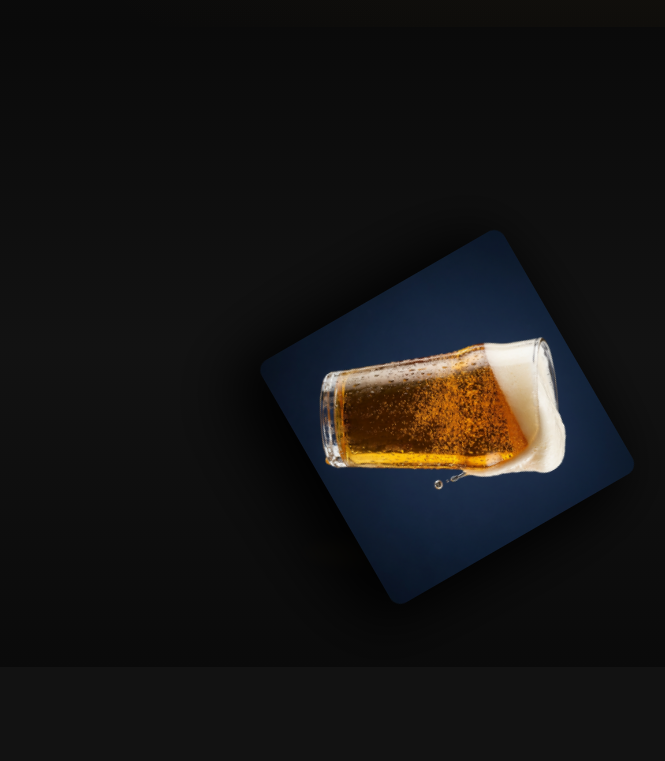
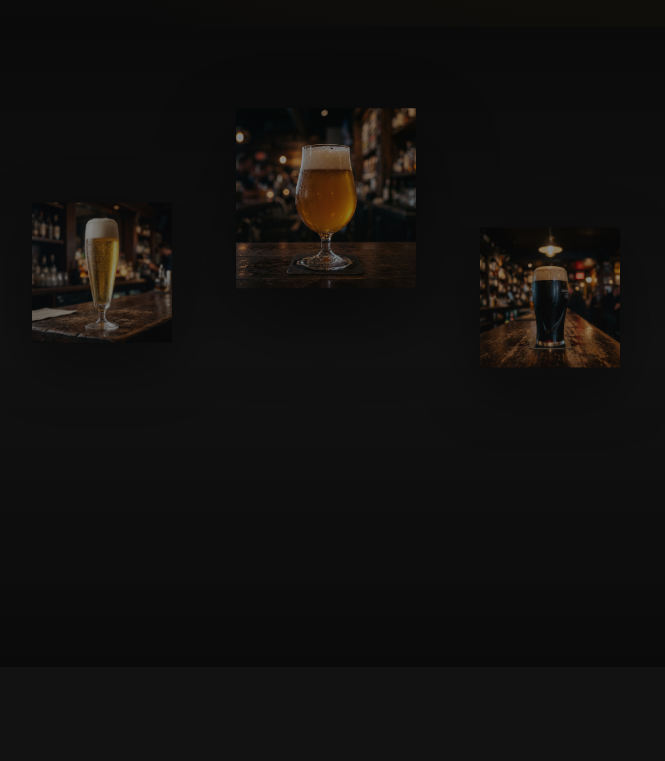
Before and after one commit to LuizGomess19/Teste-wallnut, a Next.js app: page / in a window 1280 px wide. Shown: the part 773-1534 px from the top of the page, without its empty margins (314-979 px from the left). Built offline with nearby package versions, Linux system fonts and the light colour scheme; a web font is replaced by a local one.

Commit message:
Nova secao Paralaxe da Vitrine de Cervejas

```diff
--- a/src/components/BeerPouring.jsx
+++ b/src/components/BeerPouring.jsx
@@ -11,10 +11,7 @@ export default function BeerPouring() {
         offset: ["start end", "end start"]
     });
 
-    // Mapeando o progresso do scroll (0 a 1) para rotação do copo (0 a 60 graus) e opacidade
-    const tilt = useTransform(scrollYProgress, [0.3, 0.7], [0, 60]);
-
-    // Parallax suave para o texto da esquerda (sobe e some quando a página rola muito)
+    // Parallax suave para o texto da esquerda
     const textLeftY = useTransform(scrollYProgress, [0.2, 0.8], [50, -100]);
     const textLeftOpacity = useTransform(scrollYProgress, [0.2, 0.5, 0.8], [0, 1, 0]);
 
@@ -22,9 +19,13 @@ export default function BeerPouring() {
     const textRightY = useTransform(scrollYProgress, [0.3, 0.9], [100, -50]);
     const textRightOpacity = useTransform(scrollYProgress, [0.3, 0.6, 0.9], [0, 1, 0]);
 
-    // Splash do líquido revelando em determinado momento da inclinação
-    const splashScale = useTransform(scrollYProgress, [0.5, 0.6], [0, 1.5]);
-    const splashOpacity = useTransform(scrollYProgress, [0.45, 0.55, 0.8], [0, 1, 0]);
+    // Diferentes velocidades de parallax para as 3 garrafas
+    const bottle1Y = useTransform(scrollYProgress, [0, 1], [150, -150]);
+    const bottle2Y = useTransform(scrollYProgress, [0, 1], [300, -300]); // Garrafa central mais rápida e com maior amplitude
+    const bottle3Y = useTransform(scrollYProgress, [0, 1], [100, -100]);
+
+    // Opacidade geral das garrafas
+    const showcaseOpacity = useTransform(scrollYProgress, [0.15, 0.35, 0.65, 0.85], [0, 1, 1, 0]);
 
     return (
         <section
@@ -38,34 +39,60 @@ export default function BeerPouring() {
                 style={{ y: textLeftY, opacity: textLeftOpacity }}
             >
                 <h3 style={{ textShadow: "0 0 20px rgba(212, 165, 80, 0.4)" }}>Tradição & Inovação</h3>
-                <p>Cada gota carrega a essência da nossa cervejaria.</p>
+                <p>Nossas receitas clássicas ganham vida com aromas inconfundíveis.</p>
             </motion.div>
 
-            {/* Imagem Central Inclinando */}
-            <div className="beer-pouring-wrapper">
+            {/* Div da Vitrine de Garrafas */}
+            <motion.div
+                className="beer-showcase-wrapper"
+                style={{
+                    display: "flex",
+                    gap: "clamp(1rem, 5vw, 4rem)",
+                    justifyContent: "center",
+                    alignItems: "center",
+                    opacity: showcaseOpacity,
+                    zIndex: 5
+                }}
+            >
+                {/* Garrafa Pilsen (Esquerda) */}
                 <motion.img
-                    src="/assets/beer-pouring.png"
-                    alt="Cerveja sendo entornada"
-                    className="beer-pouring-img"
+                    src="/assets/beer-pilsen.png"
+                    alt="Walnut Pilsen"
                     style={{
-                        rotate: tilt,
-                        transformOrigin: 'bottom center',
-                        boxShadow: "0 20px 50px rgba(0,0,0,0.9)",
-                        zIndex: 5
+                        y: bottle1Y,
+                        width: "clamp(80px, 15vw, 140px)",
+                        height: "auto",
+                        filter: "drop-shadow(0 20px 30px rgba(0,0,0,0.8))",
+                        transform: "rotate(-5deg)"
                     }}
                 />
 
-                {/* Poça splash do líquido (usando transform para animar escala e opacidade ligada ao scroll) */}
-                <motion.div
-                    className="beer-splash"
+                {/* Garrafa IPA (Centro - Principal) */}
+                <motion.img
+                    src="/assets/beer-ipa.png"
+                    alt="Walnut IPA"
                     style={{
-                         scale: splashScale,
-                         opacity: splashOpacity,
-                         background: "radial-gradient(ellipse, rgba(212, 165, 50, 0.5) 0%, transparent 70%)",
-                         filter: "blur(2px)"
+                        y: bottle2Y,
+                        width: "clamp(100px, 18vw, 180px)",
+                        height: "auto",
+                        filter: "drop-shadow(0 30px 40px rgba(0,0,0,0.9))",
+                        zIndex: 6
                     }}
                 />
-            </div>
+
+                {/* Garrafa Stout (Direita) */}
+                <motion.img
+                    src="/assets/beer-stout.png"
+                    alt="Walnut Stout"
+                    style={{
+                        y: bottle3Y,
+                        width: "clamp(80px, 15vw, 140px)",
+                        height: "auto",
+                        filter: "drop-shadow(0 20px 30px rgba(0,0,0,0.8))",
+                        transform: "rotate(5deg)"
+                    }}
+                />
+            </motion.div>
 
             {/* Texto Direito com Parallax */}
             <motion.div
@@ -73,7 +100,7 @@ export default function BeerPouring() {
                 style={{ y: textRightY, opacity: textRightOpacity }}
             >
                 <h3 style={{ textShadow: "0 0 20px rgba(212, 165, 80, 0.4)" }}>Sabor Artesanal</h3>
-                <p>Feita com ingredientes selecionados da nossa região.</p>
+                <p>Uma experiência premium em cada gole da nossa coleção.</p>
             </motion.div>
         </section>
     );
```
